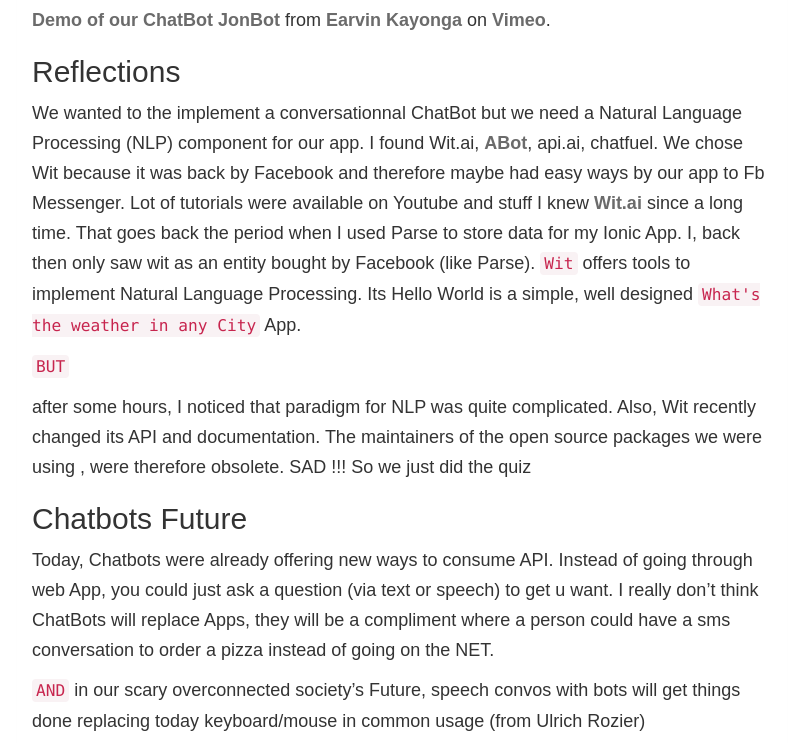
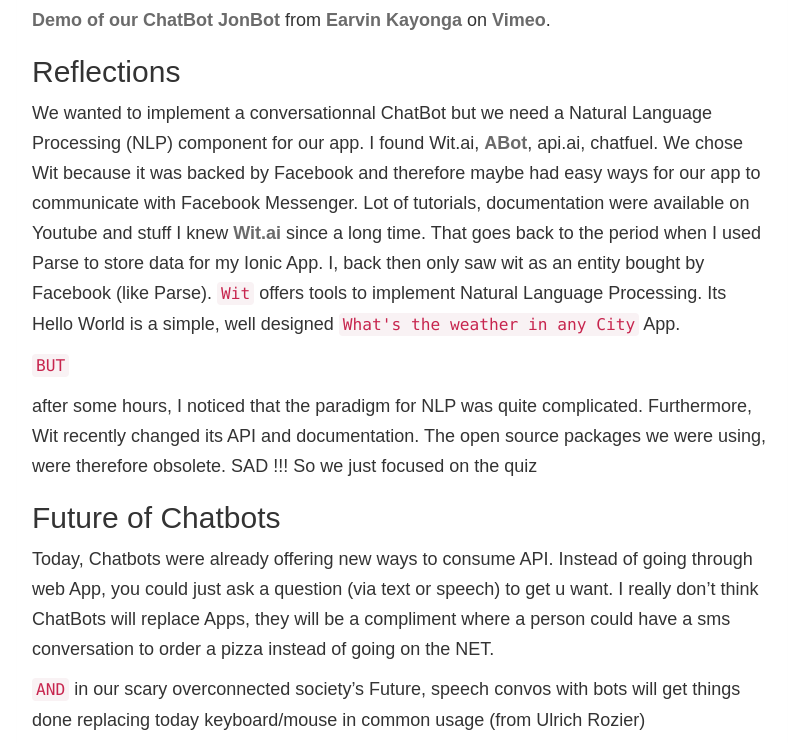
Before and after one commit to EarvinKayonga/earvin, a Jekyll site: the page built from blog/_posts/2016-07-24-post2.md, in a window 1280 px wide and 900 px high, scrolled down 1401 px, cut to the strip 157-900 px from the top of the window. Shown: the whole strip, without its empty margins (238-1034 px from the left). Built offline with Jekyll 4.4.1, drawn with Linux system fonts in a browser that asks for light colours; some web fonts are replaced; Markdown is read by kramdown in place of the engine named in the settings; comment, search, counter and statistics services are not loaded; some of the changed text lies outside the part shown.

Commit message:
relecture

```diff
--- a/blog/_posts/2016-07-24-post2.md
+++ b/blog/_posts/2016-07-24-post2.md
@@ -9,7 +9,7 @@
 - FrAndroid
 ---
 
-`I` went, this week end (23-24 July), to Humanoid's Hackathon around ChatBots & the Medias. Well, I had no expectation because I didn't know how were create those softwares.
+`I` went, this week end (23-24 July), to Humanoid's Hackathon, with this Edition focusing on ChatBots & the Medias. Well, I had no expectation because I didn't use ChatBots.
 
 [Humanoid](http://humanoid.fr/) is the company  co founded by [Ulrich Rozier](https://twitter.com/UlrichRozier) and [Baptiste Michaud](https://twitter.com/bactisme) and is behind FrAndroid (famous online website about smartphones) and Numerama (digital in general).
 
@@ -40,20 +40,20 @@
 
 ## Reflections
 
-We wanted to the implement a conversationnal ChatBot but we need a Natural Language Processing (NLP) component for our app.
-I found Wit.ai, [ABot](https://github.com/itsabot/abot), api.ai, chatfuel. We chose Wit because it was back by Facebook and therefore
-maybe had easy ways by our app to Fb Messenger. Lot of tutorials  were available on Youtube and stuff
-I knew [Wit.ai](https://wit.ai/EarvinKayonga) since a long time. That goes back the period when I used Parse to store data for my Ionic App.
+We wanted to implement a conversationnal ChatBot but we need a Natural Language Processing (NLP) component for our app.
+I found Wit.ai, [ABot](https://github.com/itsabot/abot), api.ai, chatfuel. We chose Wit because it was backed by Facebook and therefore
+maybe had easy ways for our app to communicate with Facebook Messenger. Lot of tutorials, documentation  were available on Youtube and stuff
+I knew [Wit.ai](https://wit.ai/EarvinKayonga) since a long time. That goes back to the period when I used Parse to store data for my Ionic App.
 I, back then only saw wit as an entity bought by Facebook (like Parse).
 `Wit` offers tools to implement Natural Language Processing. Its Hello World is a simple, well designed `What's the weather in any City` App.
 
 `BUT`
 
-after some hours, I noticed that paradigm for NLP was quite complicated. Also, Wit recently changed its API and documentation. The maintainers of the open source packages we were using , were therefore obsolete. SAD !!!
-So we just did the quiz
+after some hours, I noticed that the paradigm for NLP was quite complicated. Furthermore, Wit recently changed its API and documentation. The open source packages we were using, were therefore obsolete. SAD !!!
+So we just focused on the quiz
 
 
-## Chatbots Future
+## Future of Chatbots
 
 Today, Chatbots were already offering new ways to consume API. Instead of going through web App, you could just ask a question (via text or speech) to get u want. I really don't think ChatBots will replace Apps, they will be a compliment where a person could have a sms conversation to order a pizza instead of going on the NET.
 
```
